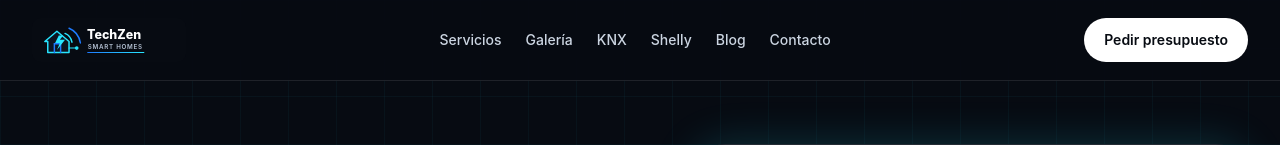
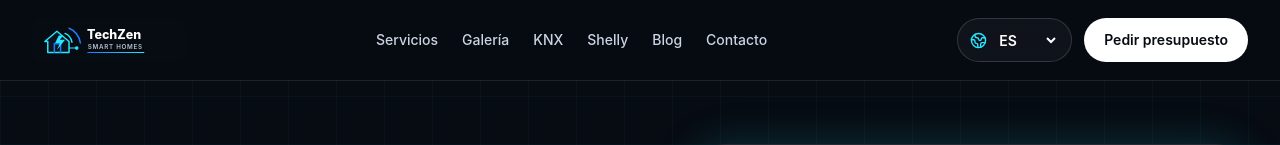
Before and after one commit to costi79/techzen-smart-homes-web, a React (Vite) app: page / in a window 1280 px wide. Shown: the top 145 px of the page. Built offline with nearby package versions, Linux system fonts and the light colour scheme.

Commit message:
Añadir selector de idiomas

```diff
--- a/src/App.jsx
+++ b/src/App.jsx
@@ -9,6 +9,7 @@ import {
   CircuitBoard,
   Cpu,
   Gauge,
+  Globe2,
   Home,
   Lightbulb,
   Mail,
@@ -43,6 +44,15 @@ const navLinks = [
   ["Shelly", "/servicios/shelly-madrid"],
   ["Blog", "/blog"],
   ["Contacto", "/contacto"],
+];
+
+const languages = [
+  { code: "es", label: "Español", short: "ES" },
+  { code: "en", label: "English", short: "EN" },
+  { code: "fr", label: "Français", short: "FR" },
+  { code: "ro", label: "Română", short: "RO" },
+  { code: "de", label: "Deutsch", short: "DE" },
+  { code: "zh-CN", label: "中文", short: "中文" },
 ];
 
 const authorityBadges = [
@@ -1053,11 +1063,44 @@ function Header() {
       <div className="container flex h-20 items-center justify-between">
         <a href={route("/")} aria-label="TechZen Smart Homes inicio"><img src={asset("logo.svg")} alt="Logo de TechZen Smart Homes" className="h-11 w-auto" /></a>
         <nav className="hidden items-center gap-6 text-sm font-medium text-slate-300 lg:flex">{navLinks.map(([label, href]) => <a className="transition hover:text-cyan" href={route(href)} key={label}>{label}</a>)}</nav>
-        <a className="hidden rounded-full bg-white px-5 py-3 text-sm font-semibold text-ink transition hover:bg-cyan lg:inline-flex" href={whatsappHref()} target="_blank" rel="noreferrer">Pedir presupuesto</a>
+        <div className="hidden items-center gap-3 lg:flex">
+          <LanguageSelector />
+          <a className="rounded-full bg-white px-5 py-3 text-sm font-semibold text-ink transition hover:bg-cyan" href={whatsappHref()} target="_blank" rel="noreferrer">Pedir presupuesto</a>
+        </div>
         <button className="inline-flex h-11 w-11 items-center justify-center rounded-full border border-white/15 text-white lg:hidden" aria-label="Abrir menú" aria-expanded={open} onClick={() => setOpen((value) => !value)}><Menu size={22} /></button>
       </div>
-      {open && <nav className="container grid gap-2 border-t border-white/10 pb-5 pt-3 text-sm font-medium text-slate-200 lg:hidden">{navLinks.map(([label, href]) => <a className="rounded-xl px-3 py-3 hover:bg-white/10" href={route(href)} key={label} onClick={() => setOpen(false)}>{label}</a>)}<a className="rounded-xl bg-cyan px-3 py-3 font-semibold text-ink" href={whatsappHref()} target="_blank" rel="noreferrer">WhatsApp</a></nav>}
+      {open && <nav className="container grid gap-2 border-t border-white/10 pb-5 pt-3 text-sm font-medium text-slate-200 lg:hidden">{navLinks.map(([label, href]) => <a className="rounded-xl px-3 py-3 hover:bg-white/10" href={route(href)} key={label} onClick={() => setOpen(false)}>{label}</a>)}<div className="px-3 py-2"><LanguageSelector compact /></div><a className="rounded-xl bg-cyan px-3 py-3 font-semibold text-ink" href={whatsappHref()} target="_blank" rel="noreferrer">WhatsApp</a></nav>}
     </header>
+  );
+}
+
+function LanguageSelector({ compact = false }) {
+  const [language, setLanguage] = useState("es");
+
+  useEffect(() => {
+    const saved = localStorage.getItem("techzen-language") || "es";
+    setLanguage(saved);
+    document.documentElement.lang = saved === "zh-CN" ? "zh" : saved;
+  }, []);
+
+  function handleChange(event) {
+    const next = event.target.value;
+    setLanguage(next);
+    localStorage.setItem("techzen-language", next);
+    document.documentElement.lang = next === "zh-CN" ? "zh" : next;
+
+    if (next === "es") return;
+    window.location.href = googleTranslateUrl(next);
+  }
+
+  return (
+    <label className={`language-selector ${compact ? "w-full" : ""}`}>
+      <Globe2 size={17} aria-hidden="true" />
+      <span className="sr-only">Elegir idioma</span>
+      <select value={language} onChange={handleChange} aria-label="Elegir idioma">
+        {languages.map((item) => <option value={item.code} key={item.code}>{compact ? item.label : item.short}</option>)}
+      </select>
+    </label>
   );
 }
 
@@ -1099,7 +1142,7 @@ function Footer() {
       <div className="container flex flex-col gap-8">
         <div className="flex flex-col gap-6 md:flex-row md:items-center md:justify-between">
           <div><img src={asset("logo.svg")} alt="Logo de TechZen Smart Homes" className="h-12 w-auto" /><p className="mt-3 text-sm text-slate-400">Electricidad, KNX, Shelly, Loxone, Home Assistant y domótica profesional en Madrid.</p></div>
-          <div className="flex flex-wrap gap-4 text-sm text-slate-400"><a href={phoneHref()}>{PHONE_NUMBER}</a><a href={`mailto:${EMAIL}`}>{EMAIL}</a><span>{CITY}, España</span></div>
+          <div className="flex flex-wrap items-center gap-4 text-sm text-slate-400"><a href={phoneHref()}>{PHONE_NUMBER}</a><a href={`mailto:${EMAIL}`}>{EMAIL}</a><span>{CITY}, España</span><LanguageSelector /></div>
         </div>
         <div className="internal-links">{serviceData.slice(0, 8).map((item) => <a href={route(`/servicios/${item.slug}`)} key={item.slug}>{item.title}</a>)}<a href={route("/blog")}>Blog</a><a href={route("/contacto")}>Contacto</a></div>
       </div>
@@ -1117,6 +1160,15 @@ function whatsappHref() {
 
 function phoneHref() {
   return `tel:${PHONE_NUMBER.replaceAll(" ", "")}`;
+}
+
+function googleTranslateUrl(targetLanguage) {
+  const basePath = base.replace(/\/$/, "");
+  const currentPath = typeof window === "undefined" ? "/" : window.location.pathname.replace(basePath, "") || "/";
+  const currentHash = typeof window === "undefined" ? "" : window.location.hash;
+  const cleanPath = currentPath.startsWith("/") ? currentPath : `/${currentPath}`;
+  const productionUrl = `${SITE_URL}${cleanPath}${currentHash}`;
+  return `https://translate.google.com/translate?sl=es&tl=${encodeURIComponent(targetLanguage)}&u=${encodeURIComponent(productionUrl)}`;
 }
 
 function setMeta(name, content) {
--- a/src/styles.css
+++ b/src/styles.css
@@ -54,6 +54,22 @@
 
   .mini-proof {
     @apply flex items-center gap-2 rounded-2xl border border-white/10 bg-white/[0.04] px-4 py-3 text-sm text-slate-200;
+  }
+
+  .language-selector {
+    @apply inline-flex min-h-11 items-center gap-2 rounded-full border border-white/15 bg-white/[0.04] px-3 text-sm font-semibold text-white transition hover:border-cyan/60 hover:bg-cyan/10;
+  }
+
+  .language-selector svg {
+    @apply shrink-0 text-cyan;
+  }
+
+  .language-selector select {
+    @apply min-w-16 cursor-pointer bg-transparent text-sm font-semibold text-white outline-none;
+  }
+
+  .language-selector option {
+    @apply bg-ink text-white;
   }
 
   .device-panel {
```
